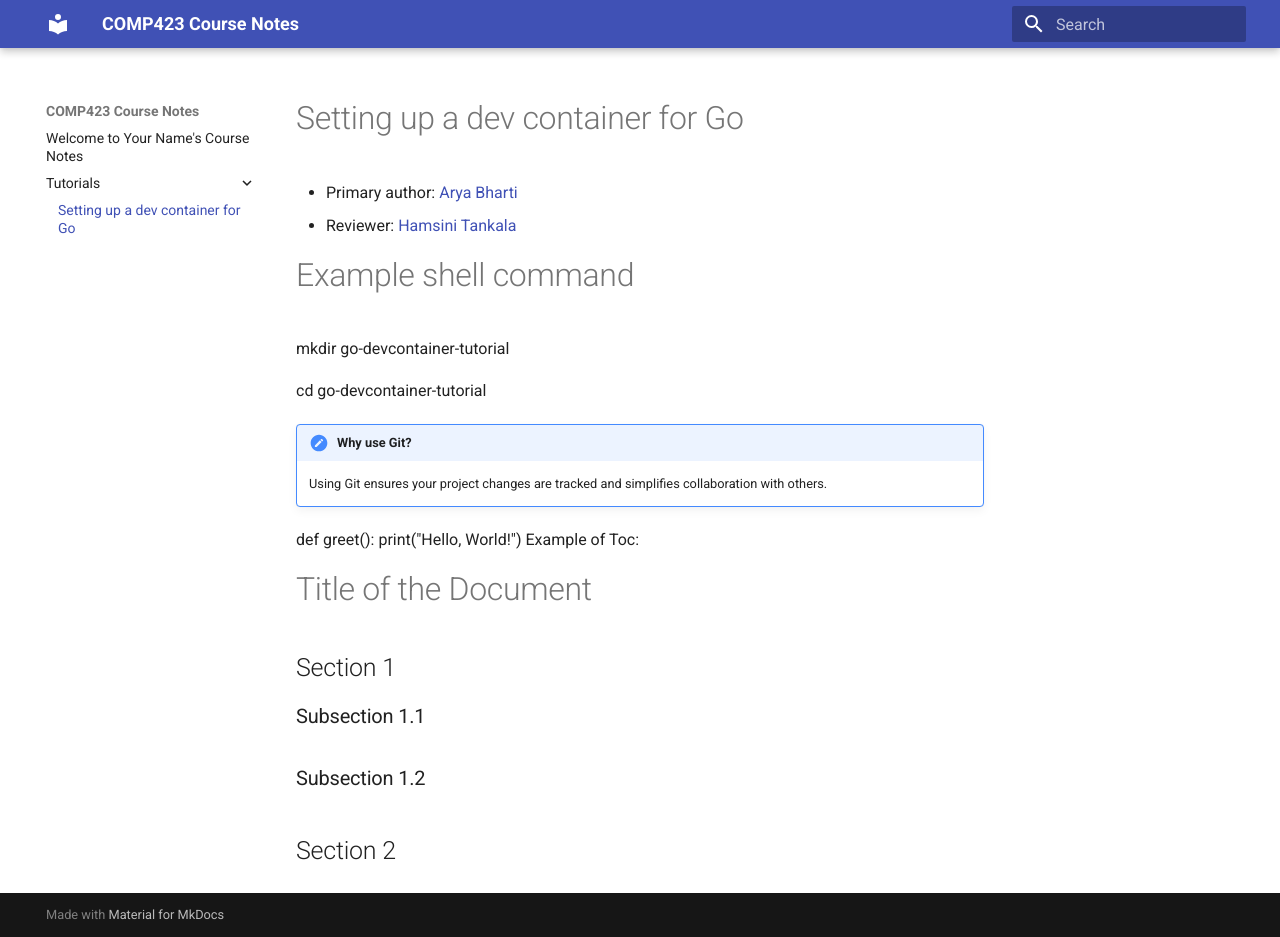
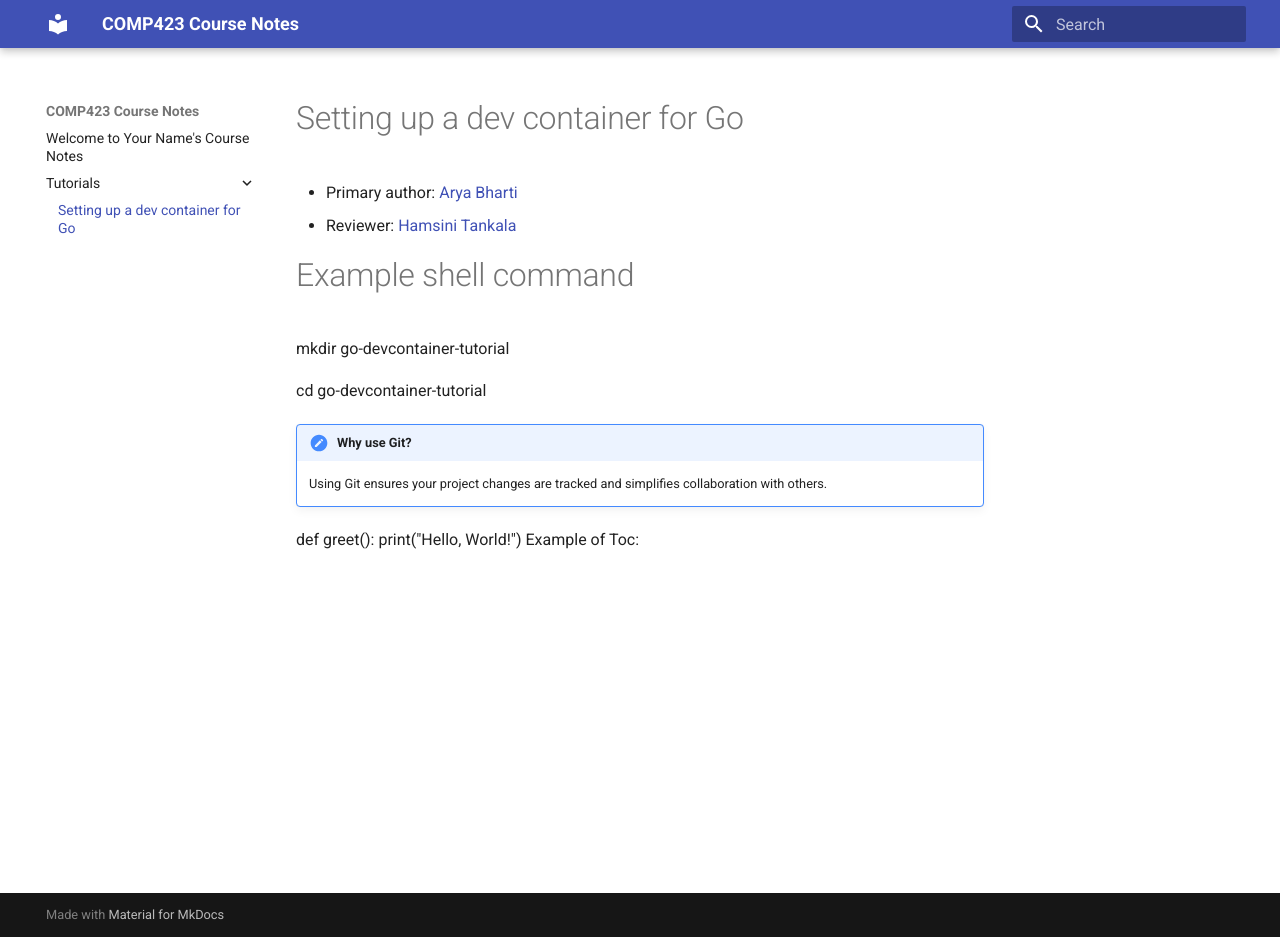
Before and after one commit to abharti-cmd/comp423-course-notes, an MkDocs documentation site: the page built from docs/tutorials/go-setup.md, in a window 1280 px wide and 937 px high. Built offline with MkDocs 1.6.1 and Material for MkDocs 9.7.7, drawn with Linux system fonts in a browser that asks for light colours.

Commit message:
undo to merge

```diff
--- a/docs/tutorials/go-setup.md
+++ b/docs/tutorials/go-setup.md
@@ -15,11 +15,3 @@ cd go-devcontainer-tutorial
 def greet():
     print("Hello, World!")
 Example of Toc:
-
-# Title of the Document
-
-## Section 1
-### Subsection 1.1
-### Subsection 1.2
-
-## Section 2
--- a/mkdocs.yml
+++ b/mkdocs.yml
@@ -5,4 +5,3 @@ theme:
 markdown_extensions:
   - codehilite        # Add's syntax highlighting for code blocks
   - admonition        # Callouts for notes, warnings, etc.
-  - toc               # Table of contents
```
